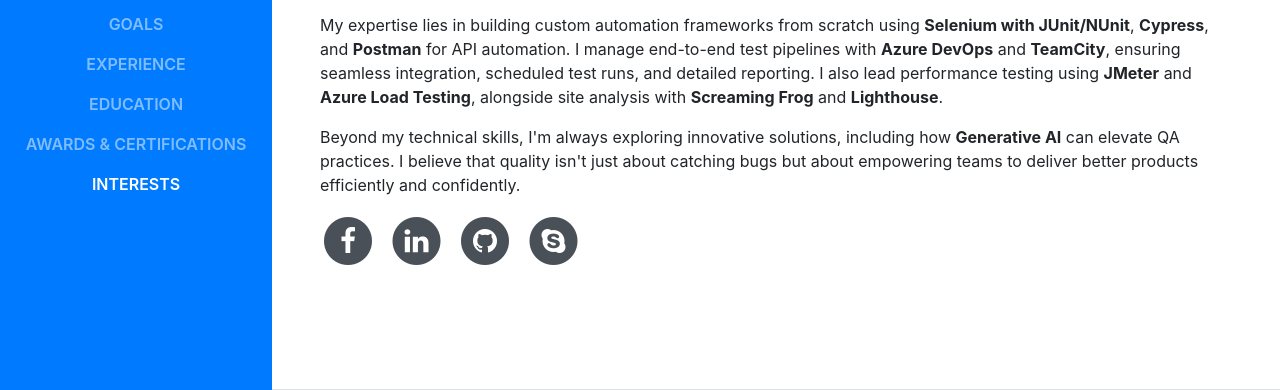
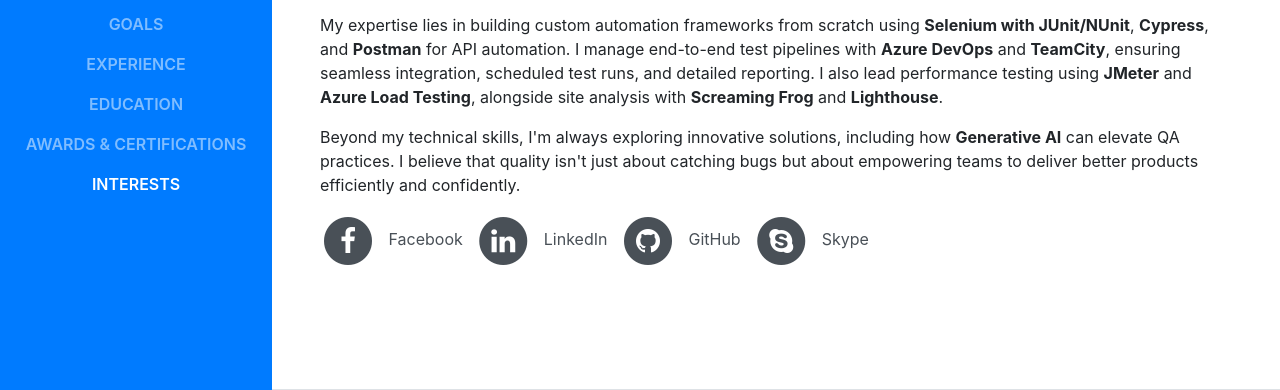
Before and after one commit to hailee0710/resume, a website with bundled scripts: page index.html in a window 1280 px wide. Shown: the part 410-800 px from the top of the page. Built offline with nearby package versions, Linux system fonts and the light colour scheme; a web font is replaced by a local one.

Commit message:
update links view

```diff
--- a/index.html
+++ b/index.html
@@ -103,6 +103,7 @@
                   <i class="fa fa-circle fa-stack-2x"></i>
                   <i class="fa fa-facebook fa-stack-1x fa-inverse"></i>
                 </span>
+                <span class="ml-2">Facebook</span>
               </a>
             </li>
             <li class="list-inline-item">
@@ -111,6 +112,7 @@
                   <i class="fa fa-circle fa-stack-2x"></i>
                   <i class="fa fa-linkedin fa-stack-1x fa-inverse"></i>
                 </span>
+                <span class="ml-2">LinkedIn</span>
               </a>
             </li>
             <li class="list-inline-item">
@@ -119,6 +121,7 @@
                   <i class="fa fa-circle fa-stack-2x"></i>
                   <i class="fa fa-github fa-stack-1x fa-inverse"></i>
                 </span>
+                <span class="ml-2">GitHub</span>
               </a>
             </li>
             <li class="list-inline-item">
@@ -127,6 +130,7 @@
                   <i class="fa fa-circle fa-stack-2x"></i>
                   <i class="fa fa-skype fa-stack-1x fa-inverse"></i>
                 </span>
+                <span class="ml-2">Skype</span>
               </a>
             </li>
           </ul>
```
